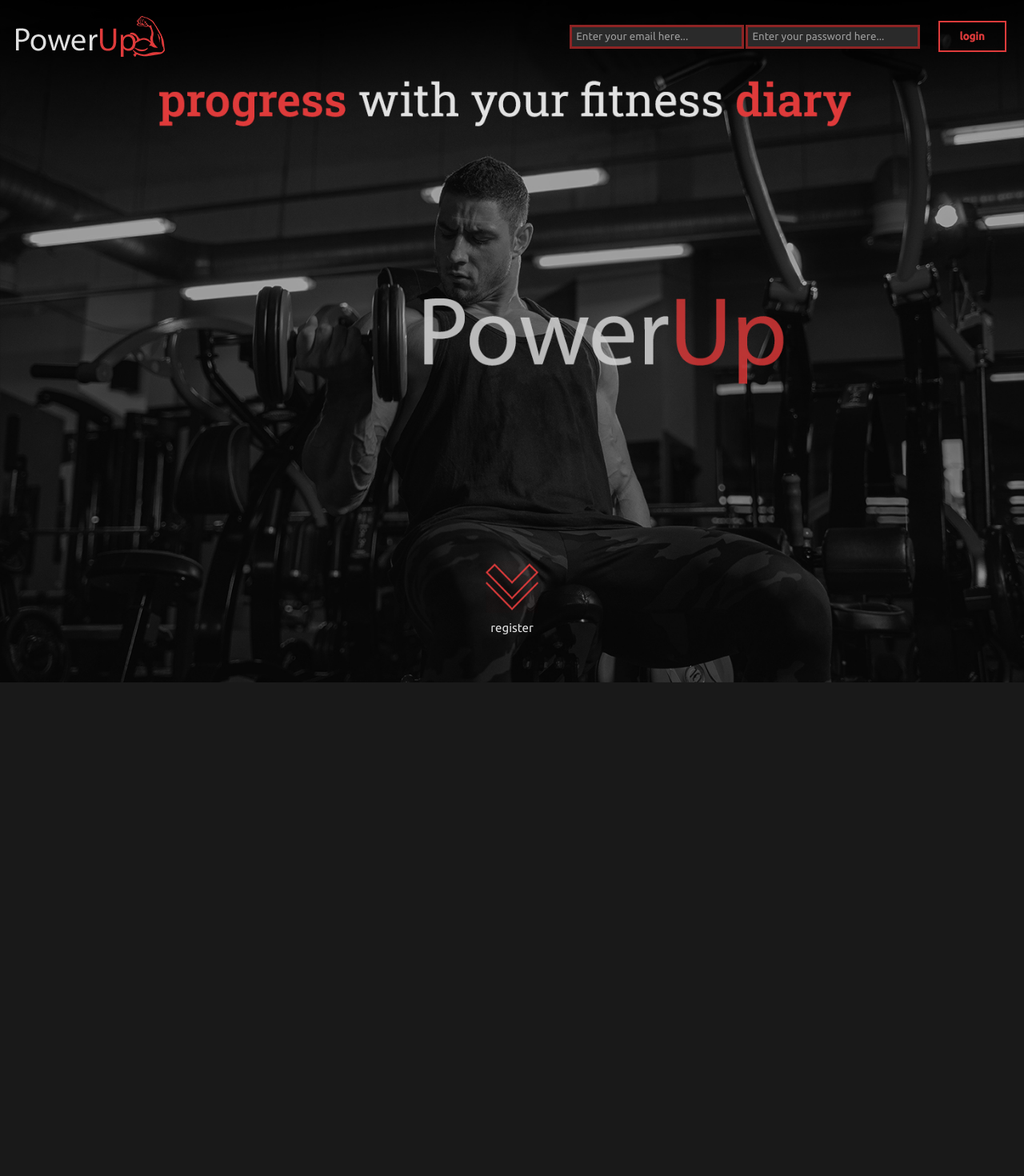
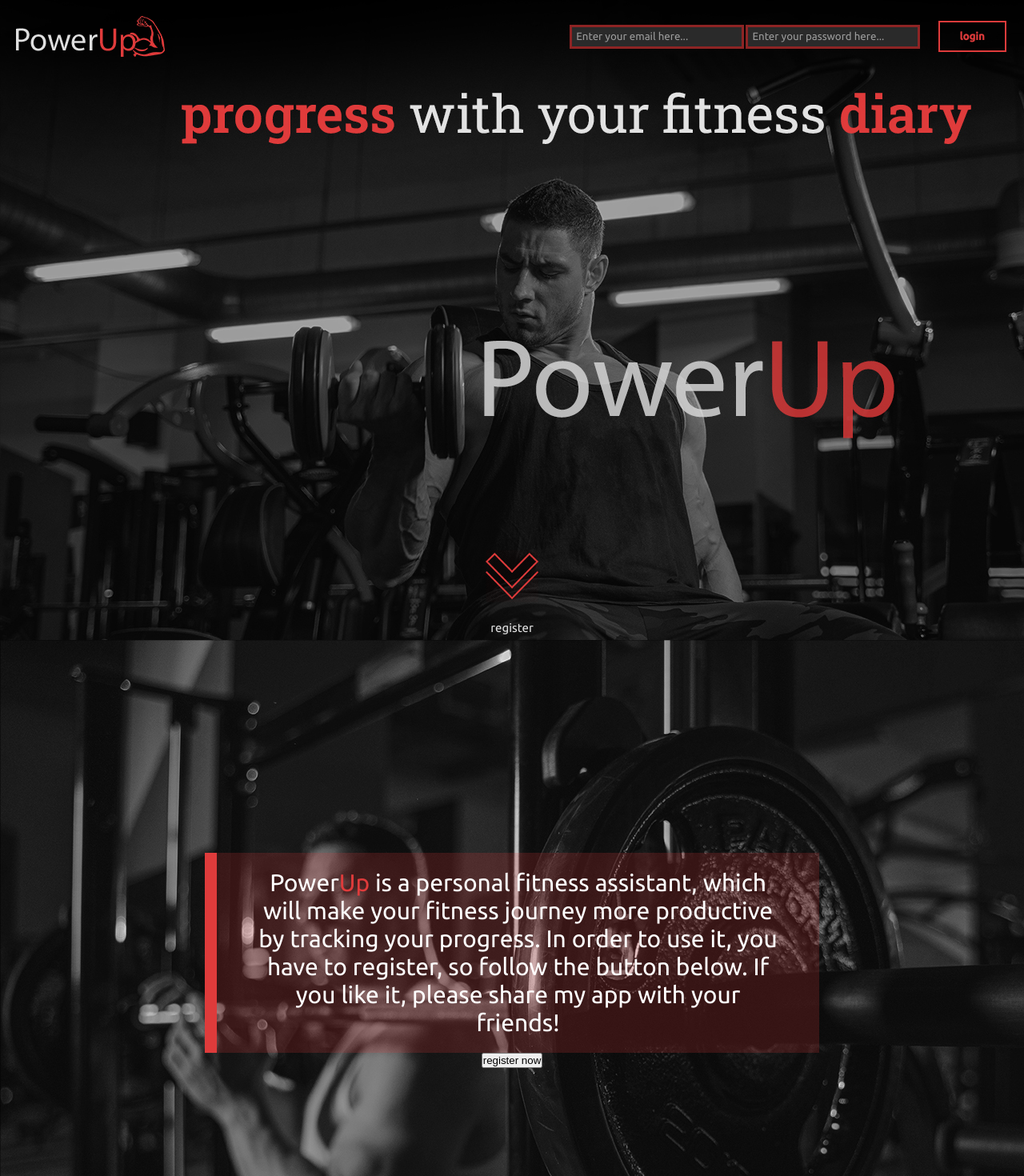
Before and after one commit to Rusev7/powerup, a React (Create React App) app in the folder client/: page / in a window 1280 px wide. Shown: the top 1470 px of the page at 80% size. Before the commit the page ends 853 px from the top, so only its background shows below. Built offline with nearby package versions, Linux system fonts and the light colour scheme.

Commit message:
Added registration section and fixed the image background issues

```diff
--- a/client/src/components/Home/Home.js
+++ b/client/src/components/Home/Home.js
@@ -1,11 +1,13 @@
 import Navigation from '../Navigation';
 import MainSection from '../MainSection';
+import RegisterSection from '../RegisterSection';
 
 const Home = props => {
     return (
         <div>
             <Navigation />
             <MainSection />
+            <RegisterSection />
         </div>
     )
 }
--- a/client/src/components/MainSection/MainSecction.css
+++ b/client/src/components/MainSection/MainSecction.css
@@ -1,8 +1,5 @@
-.main-image {
-    position: absolute;
+.main-section {
     top: 0;
-    left: 0;
-    z-index: -1;
-    width: 100vw;
-    pointer-events: none;
+    background-image: url('../../images/home-image.jpg');
+    height: 100vh;
 }
--- a/client/src/components/MainSection/MainSection.js
+++ b/client/src/components/MainSection/MainSection.js
@@ -5,7 +5,6 @@ import ScrollDown from './ScrollDown';
 const MainSection = () => {
     return (
         <section className="main-section">
-            <img src="/home-image.jpg" alt="A workouting man" className="main-image"/>
             <ScrollDown />
         </section>
     )
--- a/client/src/components/Navigation/Navigation.css
+++ b/client/src/components/Navigation/Navigation.css
@@ -3,6 +3,8 @@
     display: flex;
     flex-direction: row;
     justify-content: space-between;
+    position: absolute;
+    width: 100%;
 }
 
 .login-section {
--- /dev/null
+++ b/client/src/components/RegisterSection/RegisterBtn/RegisterBtn.js
@@ -0,0 +1,7 @@
+const RegisterBtn = () => {
+    return (
+        <button className="registerBtn">register now</button>
+    )
+}
+
+export default RegisterBtn;
--- /dev/null
+++ b/client/src/components/RegisterSection/RegisterBtn/index.js
@@ -0,0 +1 @@
+export {default} from './RegisterBtn'
--- /dev/null
+++ b/client/src/components/RegisterSection/RegisterSection.css
@@ -0,0 +1,26 @@
+.reg-section {
+    height: 100vh;
+    display: flex;
+    flex-direction: column;
+    background-image: url('../../images/home-image-1.jpg');
+    justify-content: center;
+    align-items: center;
+}
+
+.description-container {
+    width: 60%;
+    background-color: var(--color-primary-rgb);
+    padding: 2rem 5rem;
+
+    border-left: 1.5rem solid var(--color-primary);
+}
+
+.description-text {
+    font-family: var(--font-text);
+    color: var(--color-white);
+    font-size: 3rem;
+}
+
+.description-logo {
+    color: var(--color-primary)
+}
--- /dev/null
+++ b/client/src/components/RegisterSection/RegisterSection.js
@@ -0,0 +1,19 @@
+import './RegisterSection.css';
+
+import RegisterBtn from './RegisterBtn'
+
+const RegisterSection = () => {
+    return (
+        <section className="reg-section">
+                <div className="description-container">
+                    <p className="description-text">
+                        Power<span className="description-logo">Up</span> is a personal fitness assistant, which will make your fitness journey more productive by tracking your progress. In order to use it, you have to register, so follow the button below. If you like it, please share my app with your friends!
+                    </p>
+                </div>
+
+                <RegisterBtn />
+        </section>
+    )
+};
+
+export default RegisterSection;
--- /dev/null
+++ b/client/src/components/RegisterSection/index.js
@@ -0,0 +1 @@
+export {default} from './RegisterSection';
--- a/client/src/index.css
+++ b/client/src/index.css
@@ -3,11 +3,13 @@
 :root {
     /* Color variables */
     --color-primary: #df3b3b;
+    --color-primary-rgb: rgb(223, 59, 59, 0.2);
     --color-primary-dark: #8d2424;
     --color-grey: #2a2a2a;
     --color-grey-light-1: #9b9b9b;
     --color-grey-light-2: #e2e2e2;
     --color-grey-dark: #191919;
+    --color-white: #fff;
 
     /* Font variables */
     --font-heading: 'Roboto Slab', serif;
```
Also changed, not shown: client/src/images/home-image-1.jpg (added), client/src/images/home-image.jpg (renamed from client/public/home-image.jpg).
